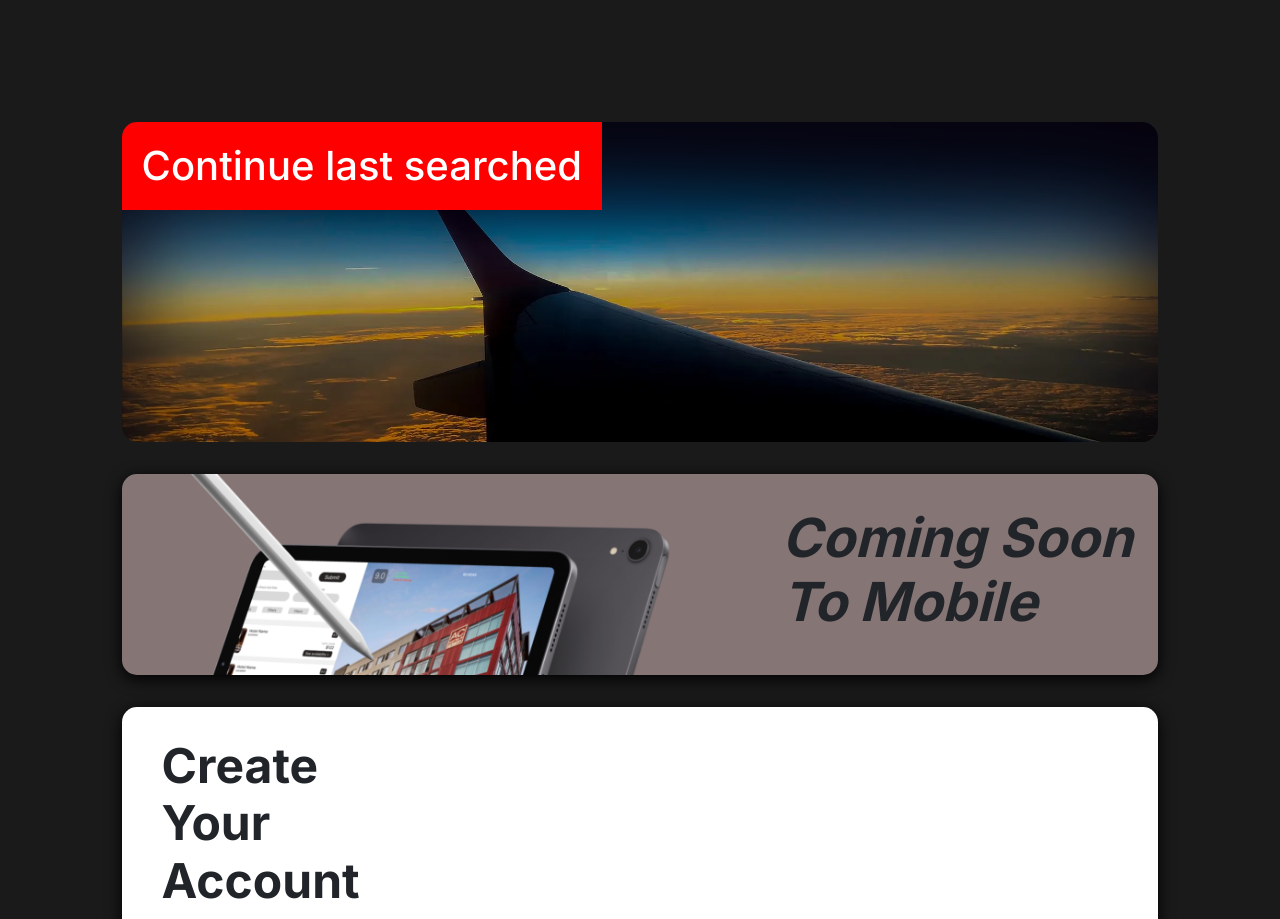
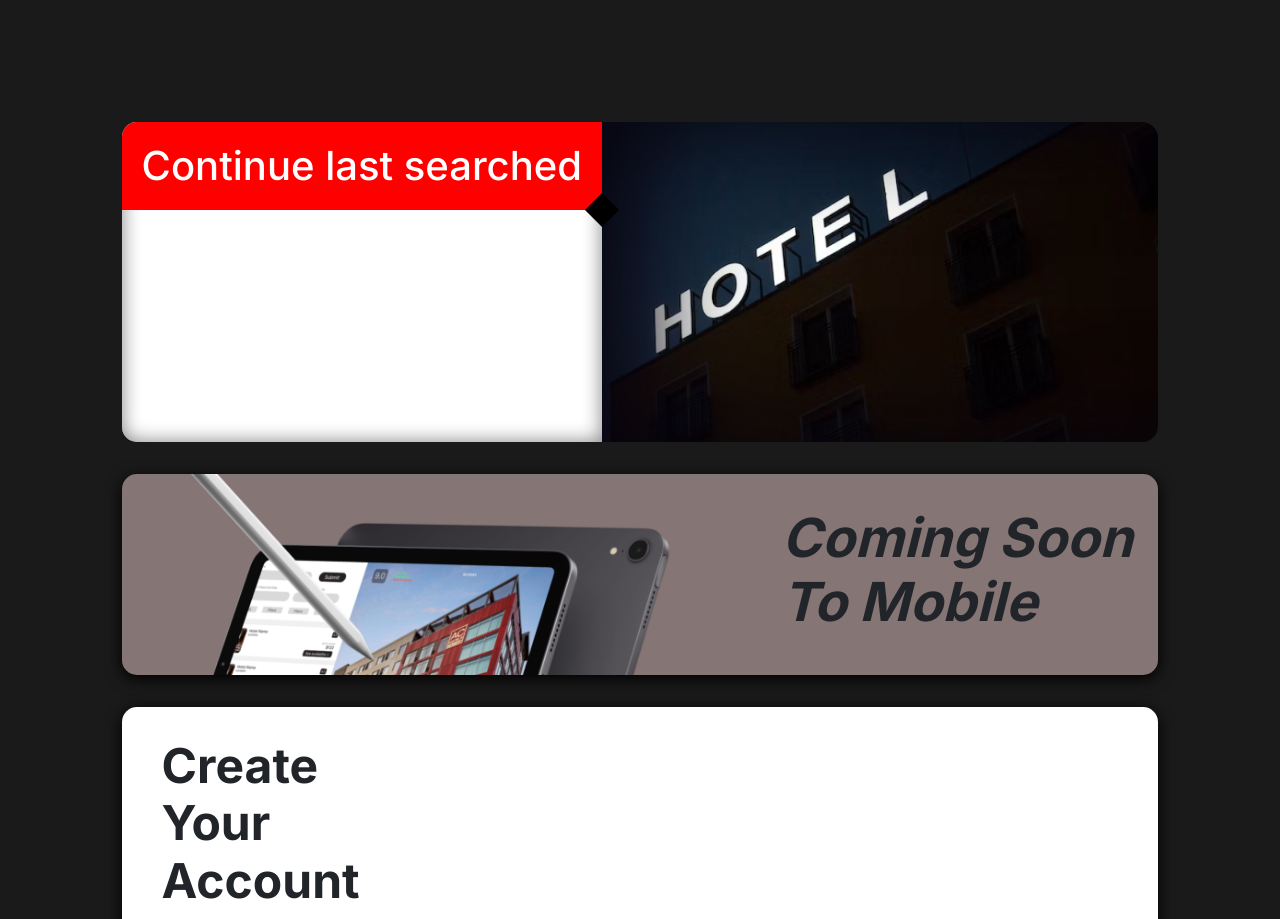
Before and after one commit to makyiabonner/booking, a Next.js app: page / in a window 1280 px wide. Shown: the part 1600-2519 px from the top of the page. Built offline with nearby package versions, Linux system fonts and the light colour scheme.

Commit message:
continue last searched background added

```diff
--- a/src/components/Homepage/HomeSection/HomeSection.js
+++ b/src/components/Homepage/HomeSection/HomeSection.js
@@ -7,7 +7,9 @@ export default function HomeSection(){
         <div className={styles.div}>
             <main className={styles.options_section}>
                 <div>
-                    <h1>Continue last searched</h1>
+                    <div>
+                        <h1>Continue last searched</h1>
+                    </div>
                 </div>
                 <div className={styles.options_section_second_row}>
                     <div>
--- a/src/components/Homepage/HomeSection/HomeSection.module.scss
+++ b/src/components/Homepage/HomeSection/HomeSection.module.scss
@@ -16,13 +16,20 @@
 
     div &:nth-child(1){
         > div:nth-child(1){
-            background-image: url('../../../../public/images/plane.webp');
+            background-image: url('../../../../public/images/continueJourney.webp');
             background-size: cover;
             background-position: center;
-            box-shadow: inset  0 6em 7em rgb(7, 3, 14);
+            box-shadow: inset  33em 0em 7em rgb(7, 3, 14);
             width: 90%;
             height: 20em;
             border-radius: 1em;
+
+            > div{
+                height: 100%;
+                width: fit-content;
+                background-color: white;
+                box-shadow: inset 0 0 1.2rem grey;
+                border-radius: 15px 0 0 15px;
 
                 h1{
                     padding: .5em;
@@ -32,14 +39,16 @@
                     color: white;
                     position: relative;
                 }
-            h1:after{
+                h1::after{
                     content:'';
                     position: absolute;
-                rotate: 50deg;
-                bottom: -15%;
-                right: -1.5%;
+                    rotate: 45deg;
+                    bottom: -14%;
+                    right: -2.6%;
                     height: 1.5rem;
-                width: 1.3rem;
+                    width: 1.5rem;
+                    background-color: black;
+                }
             }
         }
     }
```
Also changed, not shown: public/images/continueBooking.jpg (deleted), public/images/continueJourney.webp (added). Lines whose indentation alone changed are shown as unchanged.
